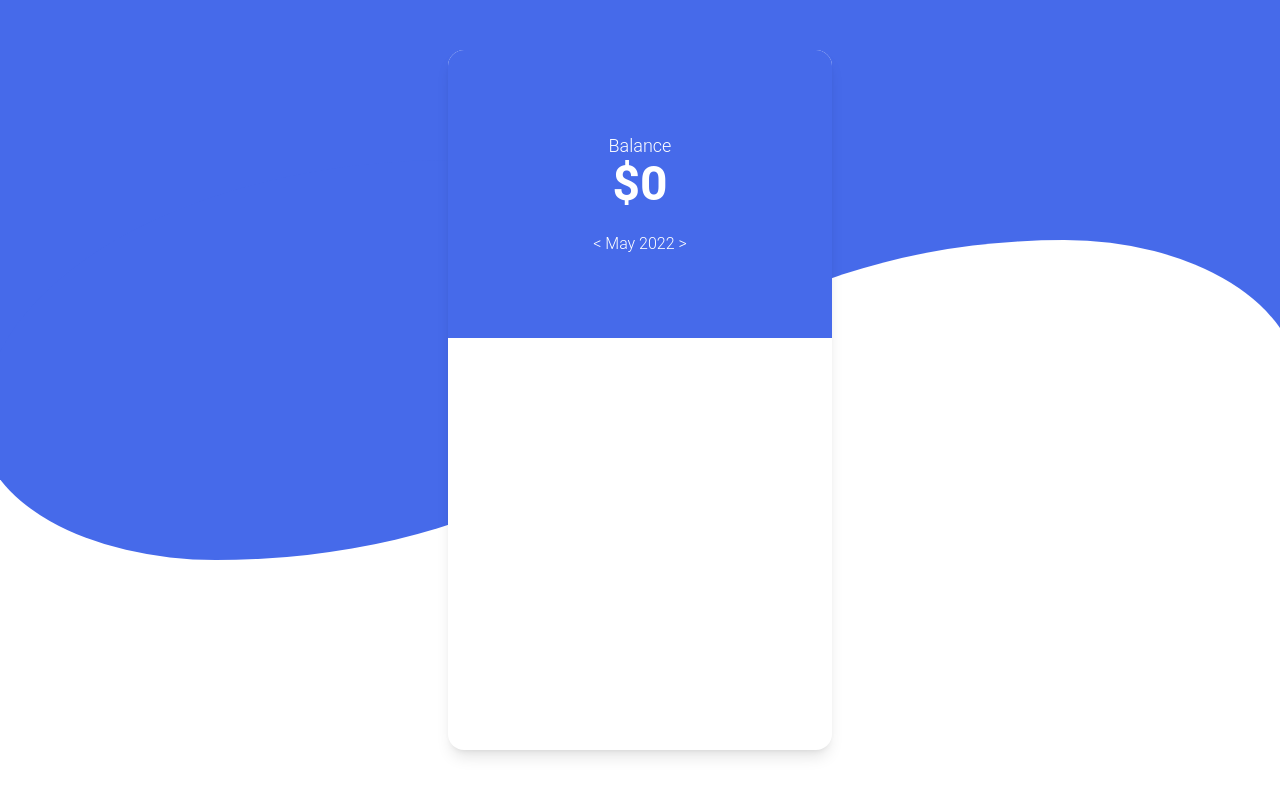
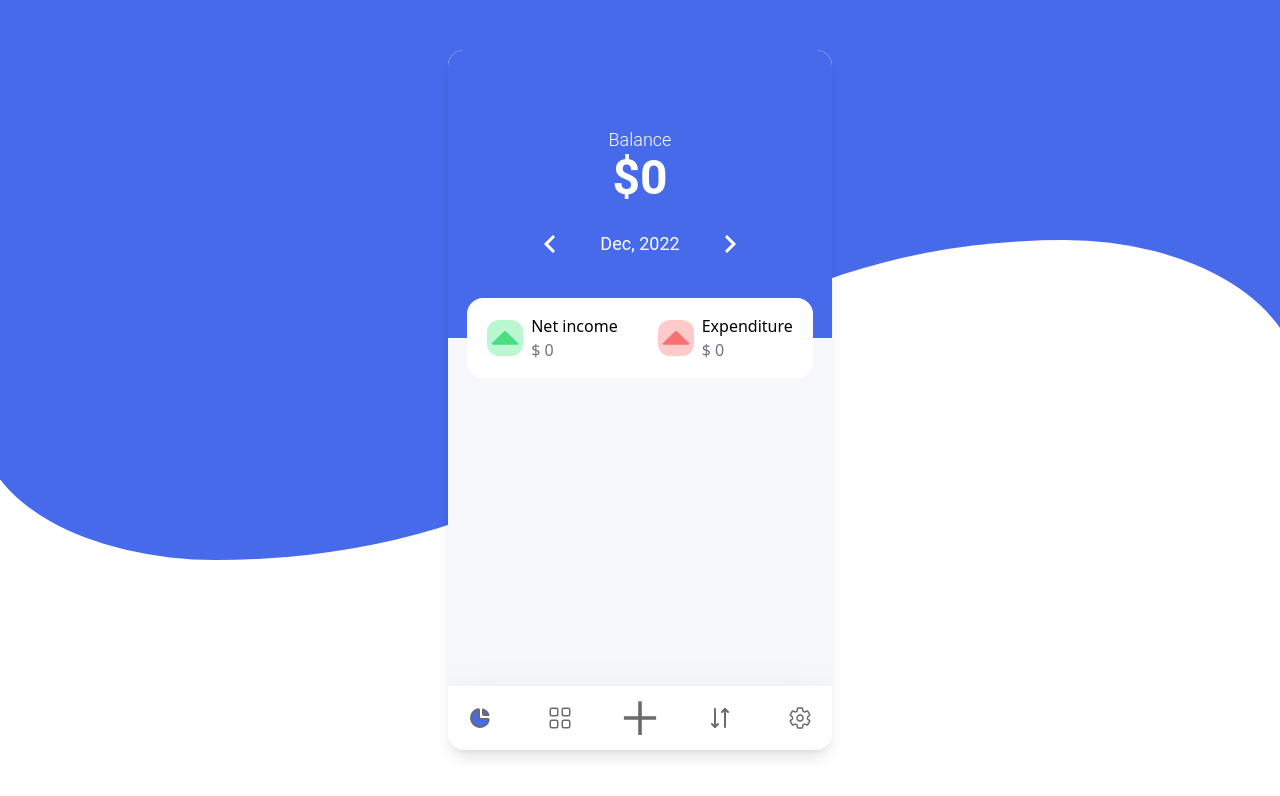
Before and after one commit to juanespinola05/t-finance-front, a React (Vite) app: page /dashboard in a window 1280 px wide. Shown: the top 796 px of the page. Built offline with nearby package versions, Linux system fonts and the light colour scheme; no server answers; sample sign-in values are in the browser's storage.

Commit message:
update layout and move remove logic

```diff
--- a/src/pages/Dashboard/index.tsx
+++ b/src/pages/Dashboard/index.tsx
@@ -1,24 +1,20 @@
-import { ReactElement, useEffect } from 'react'
-import { getBalances } from '../../store/actions/balance.actions'
-import { useAppDispatch, useAppSelector } from '../../store/store'
+import { ReactElement } from 'react'
+import AnimatedPage from '../../components/AnimatedPage'
+import LoggedInLayout from '../../components/LoggedInLayout'
+import Navbar from '../../components/Navbar'
+
+import DashboardBanner from '../../DashboardBanner'
 
 const Dashboard = (): ReactElement => {
-  const { balance, totalIncome, totalOutflow } = useAppSelector(state => state.balance)
-  const dispatch = useAppDispatch()
-
-  useEffect(() => {
-    console.log({ totalIncome, totalOutflow })
-    void dispatch(getBalances())
-  }, [])
-
   return (
-    <div className='font-roboto h-[18em] bg-blue text-center text-white grid place-content-center'>
-      <div className='flex flex-col'>
-        <p className='text-lg font-light'>Balance</p>
-        <p className='text-5xl font-bold mb-6'>${balance}</p>
-        <p className='font-light'> &lt; May 2022 &gt; </p>
-      </div>
-    </div>
+    <AnimatedPage>
+      <LoggedInLayout>
+        <div className='bg-lightBg'>
+          <DashboardBanner />
+        </div>
+        <Navbar />
+      </LoggedInLayout>
+    </AnimatedPage>
   )
 }
 
```
